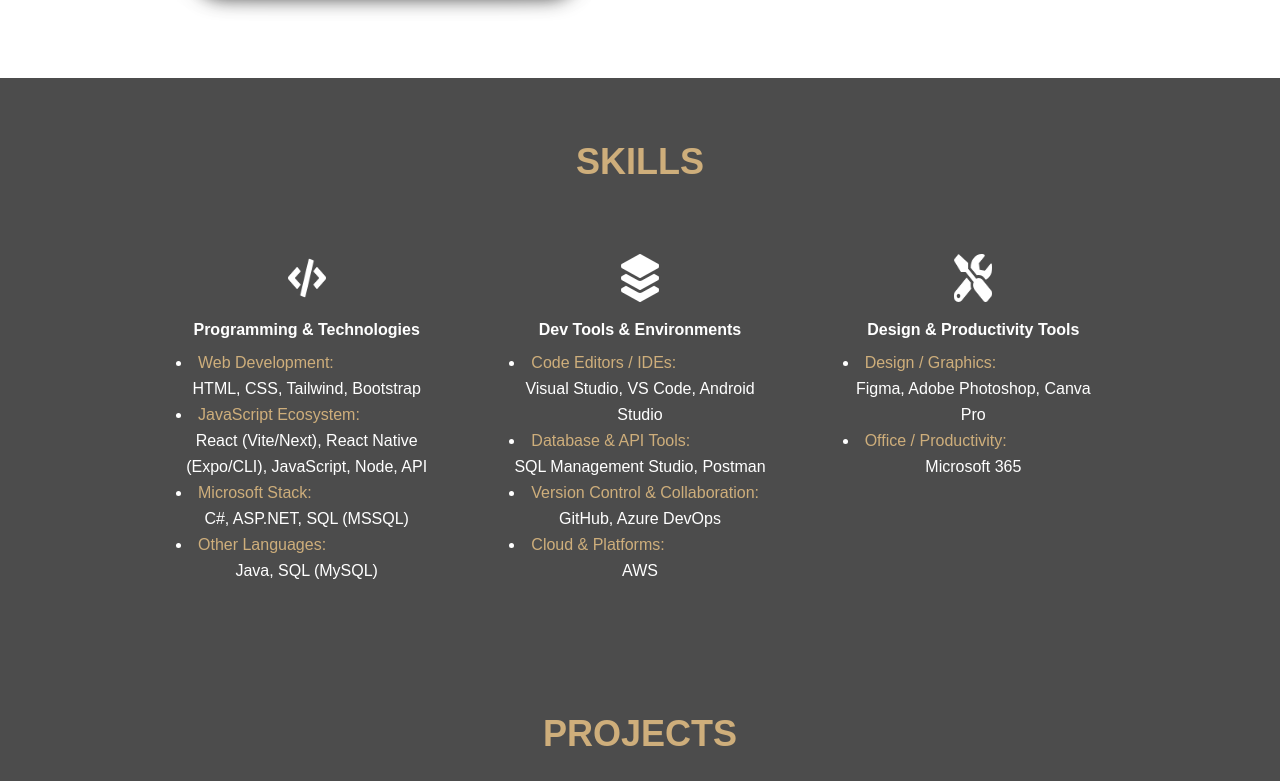
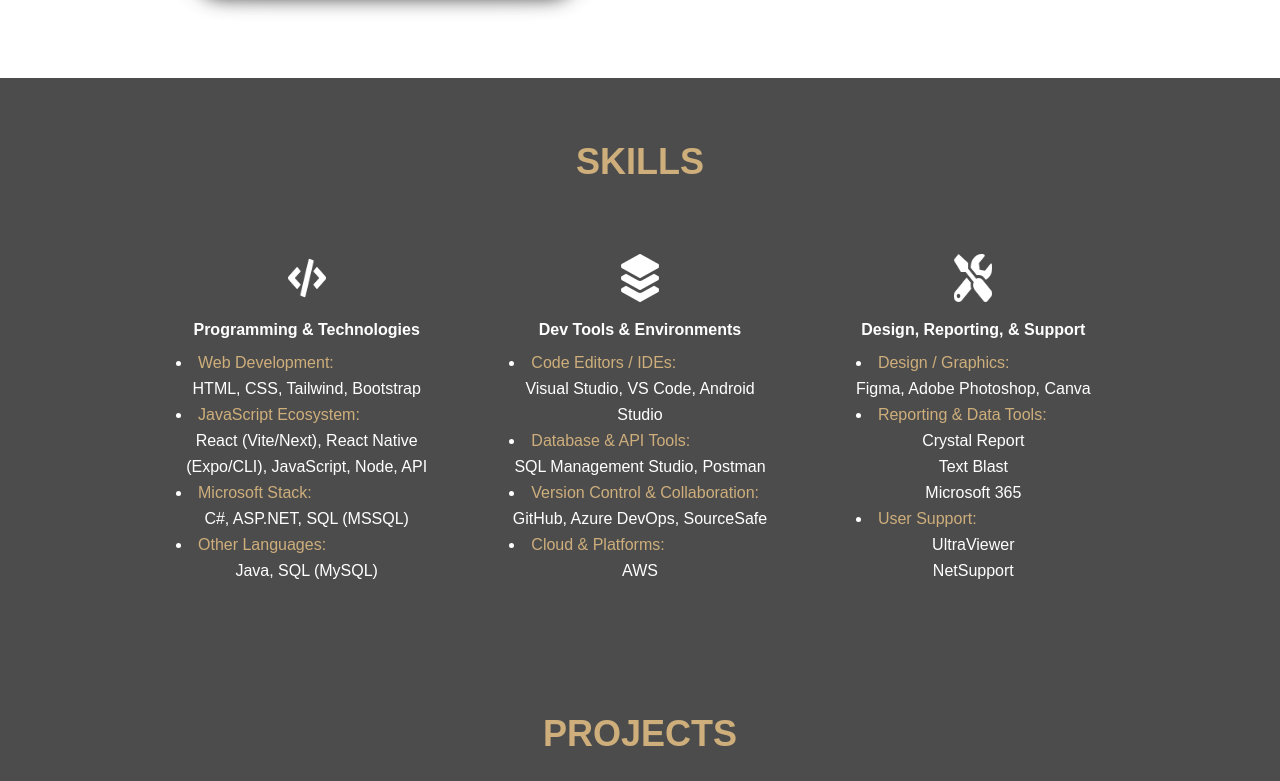
Before and after one commit to lesoura/lesoura.dev, a Next.js app: page / in a window 1280 px wide. Shown: the part 1422-2203 px from the top of the page. Built offline with nearby package versions, Linux system fonts and the light colour scheme.

Commit message:
skills revision & return transition

```diff
--- a/app/components/about.tsx
+++ b/app/components/about.tsx
@@ -58,8 +58,11 @@
         <p className="text-zinc-900 leading-relaxed mb-6 text-justify">
           I’m a passionate developer dedicated to crafting smooth, engaging, and user-friendly digital experiences. With a strong foundation in Information Technology, I thrive on exploring new tools and technologies to push both creative and technical boundaries.
         </p>
+        <p className="text-zinc-900 leading-relaxed mb-6  text-justify">
+          I love collaborating with people and exploring new features and improvements. I consistently follow through on requests, provide active support, and share my knowledge to help users navigate challenges effectively. My goal is to deliver solutions that are both reliable and intuitive, ensuring a smooth experience for everyone involved.
+        </p>
         <p className="text-zinc-900 leading-relaxed text-justify">
-          I love collaborating with people and exploring new features and improvements. I consistently follow through on requests, provide active support, and share my knowledge to help users navigate challenges effectively. My goal is to deliver solutions that are both reliable and intuitive, ensuring a smooth experience for everyone involved.
+          Outside of tech, I love dinosaurs, history, classic motorcycles, gaming, and shows like The Boys, Peacemaker, Rick & Morty, Cyberpunk: Edgerunners, and Invincible. I also enjoy working out, kickboxing, traveling, my idol is Khabib, and my favorite song is The Woods by Hollow Coves.
         </p>
       </motion.div>
     </section>
--- a/app/components/skills.tsx
+++ b/app/components/skills.tsx
@@ -31,10 +31,10 @@
         <div className="flex flex-col sm:flex-row justify-center items-start gap-6 text-center text-white">
           {/* Languages */}
           <motion.div
-            className="relative group p-6 overflow-hidden rounded-lg cursor-pointer sm:w-1/3 h-[370px] flex flex-col items-center text-center"
+            className="relative group p-6 overflow-hidden rounded-lg cursor-pointer sm:w-1/3 h-[380px] flex flex-col items-center text-center"
             initial={{ x: -200, opacity: 0 }}
             whileInView={{ x: 0, opacity: 1 }}
-            viewport={{ once: true, amount: 0.3 }}
+            viewport={{ once: false, amount: 0.3 }}
             transition={{ duration: 0.8, ease: "easeOut" }}
           >
             <div className="absolute inset-0 bg-gradient-to-r from-[#CEAE7B] to-[#CEAE7B] scale-x-0 origin-left transition-transform duration-500 group-hover:scale-x-100 z-0"></div>
@@ -83,7 +83,7 @@
             className="relative group p-6 overflow-hidden rounded-lg cursor-pointer sm:w-1/3 h-[380px] flex flex-col items-center text-center"
             initial={{ scale: 0.8, opacity: 0 }}
             whileInView={{ scale: 1, opacity: 1 }}
-            viewport={{ once: true, amount: 0.3 }}
+            viewport={{ once: false, amount: 0.3 }}
             transition={{ duration: 0.8, ease: "easeOut", delay: 0.1 }}
           >
             <div className="absolute inset-0 bg-gradient-to-r from-[#CEAE7B] to-[#CEAE7B] scale-x-0 origin-left transition-transform duration-500 group-hover:scale-x-100 z-0"></div>
@@ -112,7 +112,7 @@
                     Version Control & Collaboration:
                   </span><br />
                   <div className="text-center transition-all duration-500 group-hover:text-black">
-                    GitHub, Azure DevOps
+                    GitHub, Azure DevOps, SourceSafe
                   </div>
                 </li>
                 <li>
@@ -132,28 +132,45 @@
             className="relative group p-6 overflow-hidden rounded-lg cursor-pointer sm:w-1/3 h-[380px] flex flex-col items-center text-center"
             initial={{ x: 200, opacity: 0 }}
             whileInView={{ x: 0, opacity: 1 }}
-            viewport={{ once: true, amount: 0.3 }}
+            viewport={{ once: false, amount: 0.3 }}
             transition={{ duration: 0.8, ease: "easeOut", delay: 0.2 }}
           >
             <div className="absolute inset-0 bg-gradient-to-r from-[#CEAE7B] to-[#CEAE7B] scale-x-0 origin-left transition-transform duration-500 group-hover:scale-x-100 z-0"></div>
             <div className="relative z-10 flex flex-col items-center transition-colors duration-500 group-hover:text-black">
               <FaTools className="text-5xl spinning-3d mb-4" />
-              <h3 className="font-semibold mb-2">Design & Productivity Tools</h3>
+              <h3 className="font-semibold mb-2">Design, Reporting, & Support</h3>
               <ul className="list-disc list-inside text-left text-s leading-relaxed">
                 <li>
                   <span className="text-[#CEAE7B] group-hover:text-black group-hover:underline transition-all duration-500">
                     Design / Graphics:
                   </span><br />
                   <div className="text-center transition-all duration-500 group-hover:text-black">
-                    Figma, Adobe Photoshop, Canva Pro
+                    Figma, Adobe Photoshop, Canva
                   </div>
                 </li>
                 <li>
                   <span className="text-[#CEAE7B] group-hover:text-black group-hover:underline transition-all duration-500">
-                    Office / Productivity:
+                    Reporting & Data Tools:
                   </span><br />
                   <div className="text-center transition-all duration-500 group-hover:text-black">
+                    Crystal Report
+                  </div>
+                  <div className="text-center transition-all duration-500 group-hover:text-black">
+                    Text Blast
+                  </div>
+                  <div className="text-center transition-all duration-500 group-hover:text-black">
                     Microsoft 365
+                  </div>
+                </li>
+                <li>
+                  <span className="text-[#CEAE7B] group-hover:text-black group-hover:underline transition-all duration-500">
+                    User Support:
+                  </span><br />
+                  <div className="text-center transition-all duration-500 group-hover:text-black">
+                    UltraViewer
+                  </div>
+                  <div className="text-center transition-all duration-500 group-hover:text-black">
+                    NetSupport
                   </div>
                 </li>
               </ul>
```
